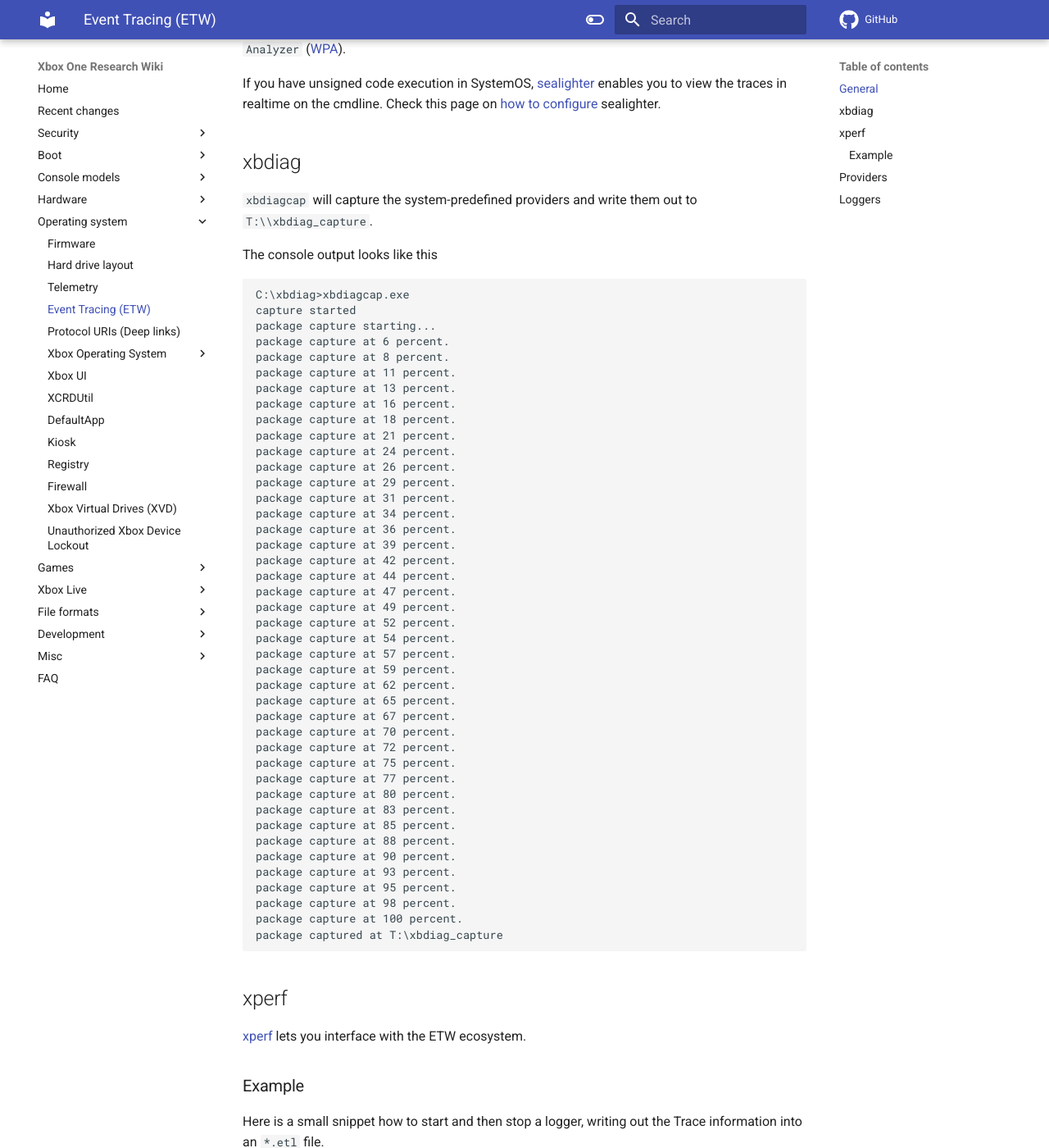
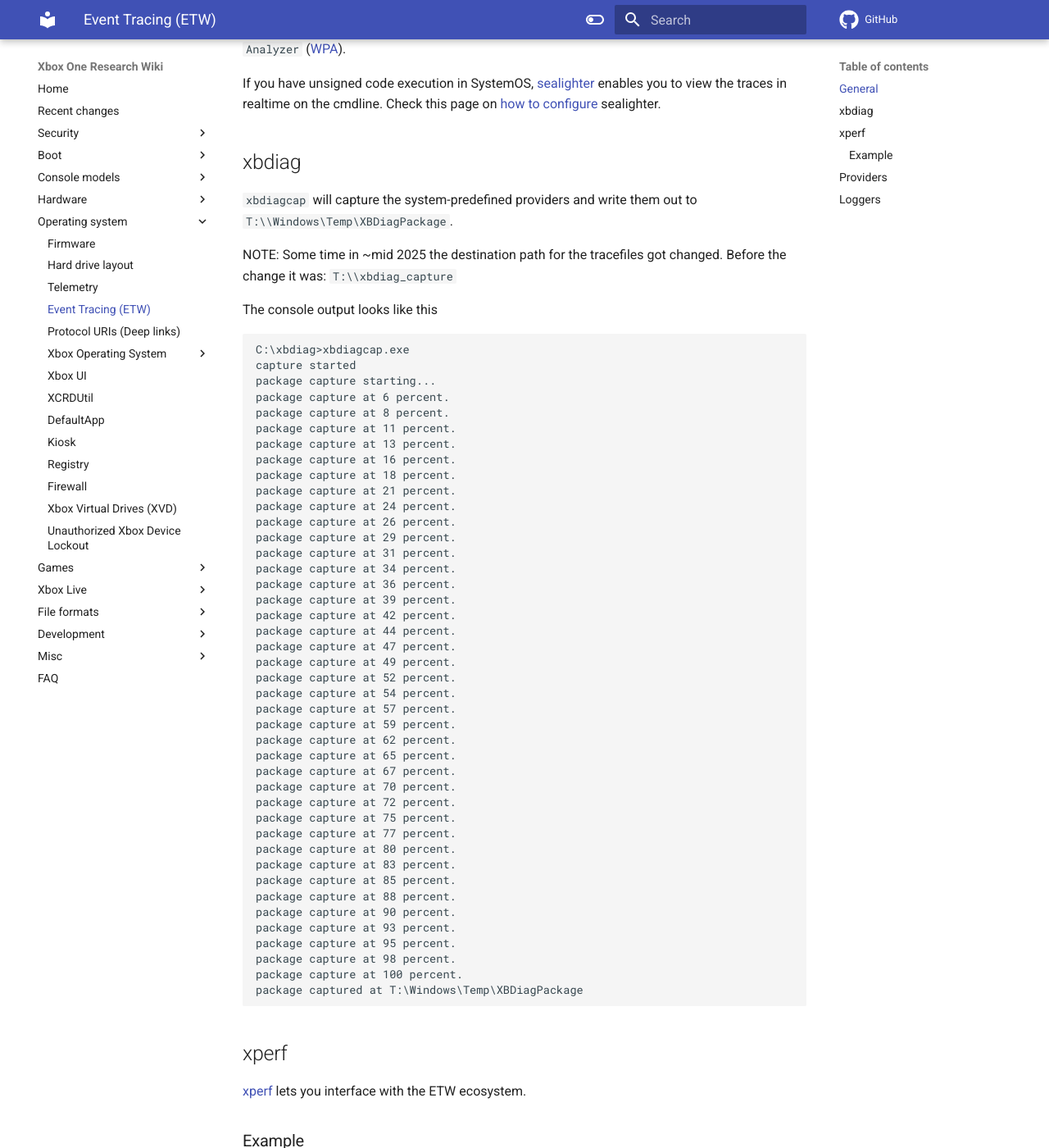
Before and after one commit to xboxoneresearch/wiki, an MkDocs documentation site: the page built from docs/operating-system/event-tracing.md, in a window 1280 px wide and 1400 px high, scrolled down 393 px. Shown: the whole window at 82% size. Built offline with MkDocs 1.6.1 and Material for MkDocs 9.7.7, drawn with Linux system fonts in a browser that asks for light colours; comment, search, counter and statistics services are not loaded.

Commit message:
Updating xbdiagcap output path (#124)
* Updating xbdiagcap output path

Some time in the last few months, the output directory for XBDiag was updated.

* Update event-tracing.md

Add note about previous filepath

---------

Co-authored-by: tuxuser <462620+tuxuser@users.noreply.github.com>

````diff
--- a/docs/operating-system/event-tracing.md
+++ b/docs/operating-system/event-tracing.md
@@ -16,7 +16,9 @@
 
 ## xbdiag
 
-`xbdiagcap` will capture the system-predefined providers and write them out to `T:\\xbdiag_capture`.
+`xbdiagcap` will capture the system-predefined providers and write them out to `T:\\Windows\Temp\XBDiagPackage`.
+
+NOTE: Some time in ~mid 2025 the destination path for the tracefiles got changed. Before the change it was: `T:\\xbdiag_capture`
 
 The console output looks like this
 
@@ -62,7 +64,7 @@
 package capture at 95 percent.
 package capture at 98 percent.
 package capture at 100 percent.
-package captured at T:\xbdiag_capture
+package captured at T:\Windows\Temp\XBDiagPackage
 ```
 
 ## xperf
````
